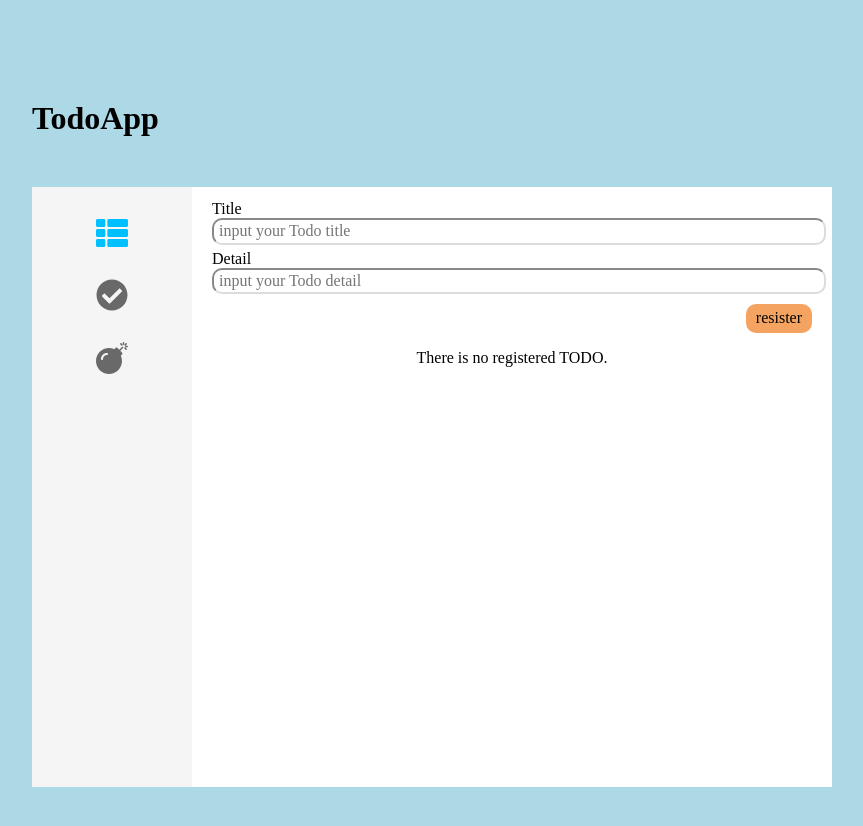
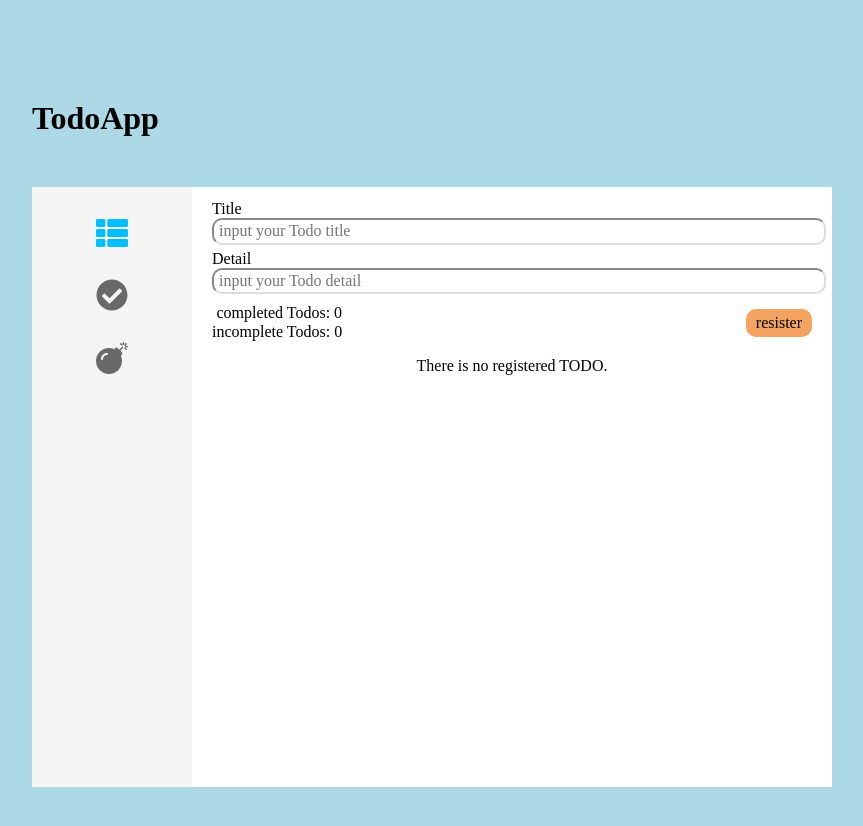
Before and after one commit to DaisukeSuzuki0703/todoapp-vue, a Vue app: page / in a window 1280 px wide. Shown: the top 826 px of the page, without its empty margins (208-1071 px from the left). Built offline with nearby package versions, Linux system fonts and the light colour scheme.

Commit message:
todosの状態を表示

```diff
--- a/src/components/Resister.vue
+++ b/src/components/Resister.vue
@@ -22,6 +22,10 @@
       <p>{{errorMessage}}</p>
     </div>
     <div class="submit">
+      <div class="todo__detail">
+        <p>completed Todos: {{ completedTodosLength }}</p>
+        <p>incomplete Todos: {{ incompleteLengthTodosLength }}</p>
+      </div>
       <button class="submitbtn btn" @click="(targetTodo.id === null) ? resisterTodo() : editTodo()">
         <template v-if="targetTodo.id === null">
           <span>resister</span>
@@ -64,6 +68,12 @@ export default {
     },
     errorMessage() {
       return this.$store.state.errorMessage;
+    },
+    completedTodosLength() {
+      return this.$store.getters.completedLength;
+    },
+    incompleteLengthTodosLength() {
+      return this.$store.getters.incompleteLength;
     }
   },
   methods: {
@@ -99,6 +109,12 @@ export default {
 .submit {
   text-align: right;
   margin-top: 10px;
+  display: flex;
+  justify-content: space-between;
+  align-items: center;
+}
+.todo__detail > p {
+  margin: 0;
 }
 .btn {
   border-radius: 10px;
--- a/src/store/index.js
+++ b/src/store/index.js
@@ -21,6 +21,8 @@ export default new Vuex.Store({
   getters: {
     completed: (state) => state.todos.filter((todo) => todo.completed),
     incomplete: (state) => state.todos.filter((todo) => !todo.completed),
+    completedLength: (state, getters) => getters.completed.length,
+    incompleteLength: (state, getters) => getters.incomplete.length,
   },
   mutations: {
     setTodoFilter(state, routeName) {
```
